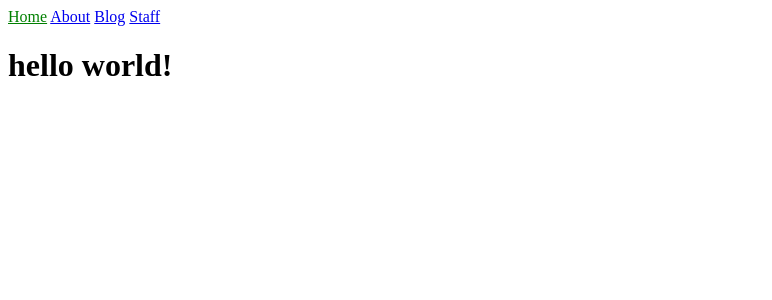
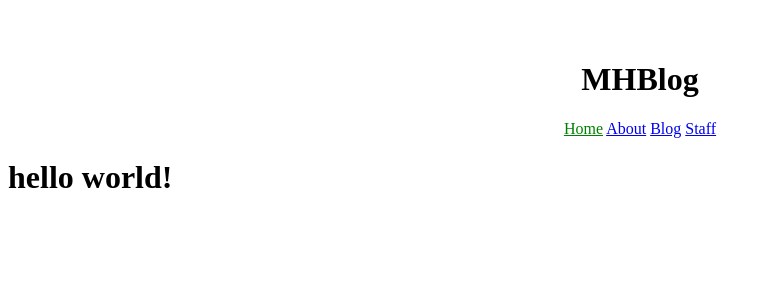
Before and after one commit to Rhu2021/Rhu2021.github.io, a Jekyll site: the page built from index.html, in a window 1280 px wide. Shown: the top 300 px of the page, without its empty margins (0-772 px from the left). Built offline with Jekyll 4.4.1, drawn with Linux system fonts in a browser that asks for light colours.

Commit message:
New style for header, text centre

```diff
--- a/_includes/header.html
+++ b/_includes/header.html
@@ -1,3 +1,5 @@
+<link rel="stylesheet" href="/assets/css/header.css">
 <header class="header">
+<h1>MHBlog</h1>
 {% include navigation.html %}
 </header>
--- /dev/null
+++ b/_sass/_header.scss
@@ -0,0 +1,6 @@
+.header{
+  text-align: center;
+  color: red($color: #000000);
+  padding-top: 2rem;
+  margin: 0 auto;
+}
--- /dev/null
+++ b/assets/css/header.scss
@@ -0,0 +1,3 @@
+---
+---
+@import "_header";
```
Also changed, not shown: 1 other file.
